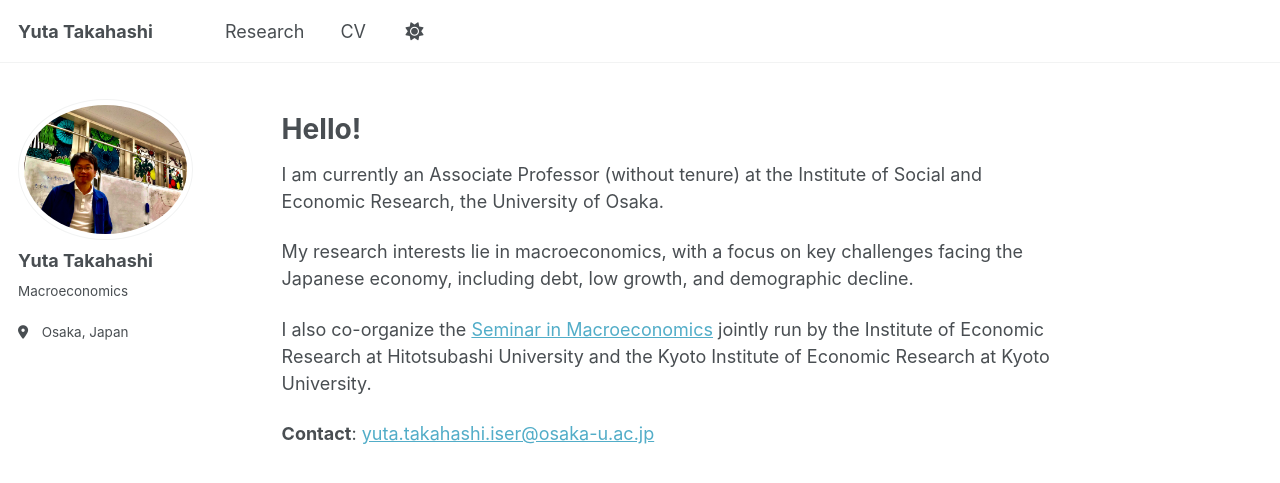
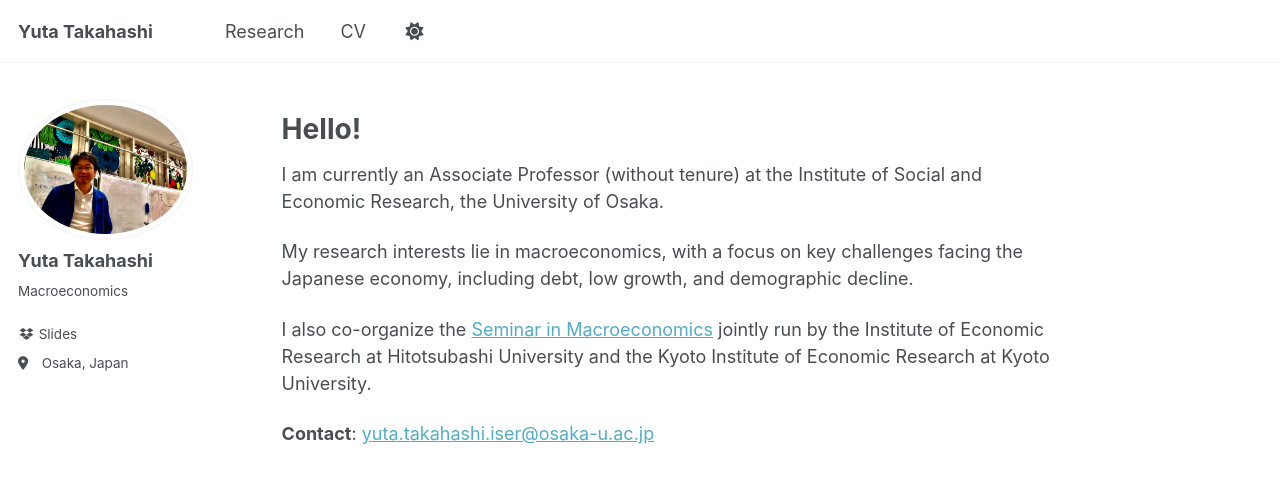
Before and after one commit to yuta-takahashi-1211/yuta-takahashi-1211.github.io, a Jekyll site: the page built from index.md, in a window 1280 px wide. Shown: the top 483 px of the page. Built offline with Jekyll 4.4.1, drawn with Linux system fonts in a browser that asks for light colours.

Commit message:
Add Dropbox icon link to author profile

```diff
--- a/_includes/author-profile.html
+++ b/_includes/author-profile.html
@@ -23,6 +23,18 @@
   <div class="author__urls-wrapper">
     <button class="btn btn--inverse">Follow</button>
     <ul class="author__urls social-icons">
+
+      {%- comment -%} ▼▼ 追加：Dropbox（スライド一時置き場）アイコンのみ ▼▼ {%- endcomment -%}
+      {% if author.dropbox %}
+        <li class="icon-only">
+          <a href="{{ author.dropbox }}" target="_blank" rel="noopener" aria-label="Slides (Dropbox)">
+            <i class="fab fa-fw fa-dropbox" aria-hidden="true"></i>
+            <span class="label">Slides</span>
+          </a>
+        </li>
+      {% endif %}
+      {%- comment -%} ▲▲ 追加ここまで ▲▲ {%- endcomment -%}
+
       <!-- Font Awesome icons / Biographic information  -->
       {% if author.location %}
         <li class="author__desktop"><i class="fas fa-fw fa-location-dot icon-pad-right" aria-hidden="true"></i>{{ author.location }}</li>
```
